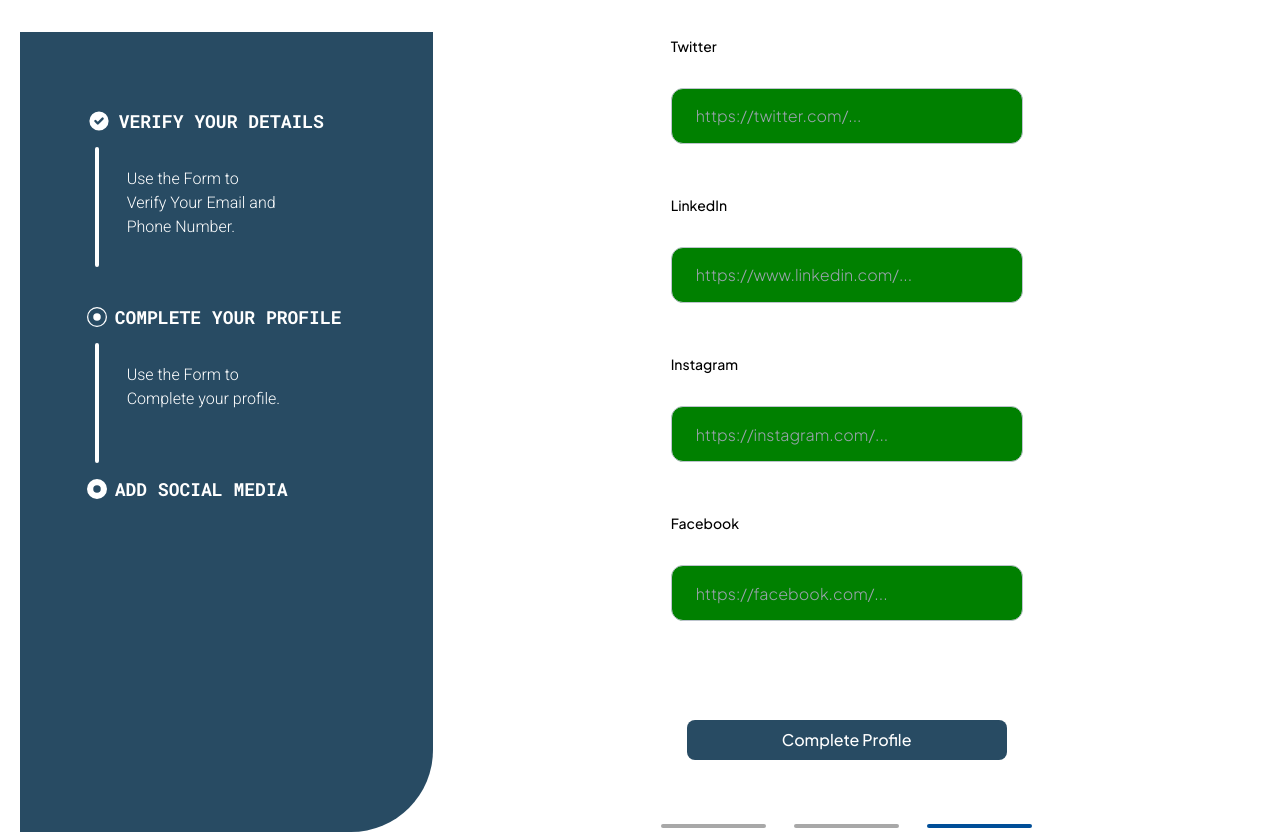
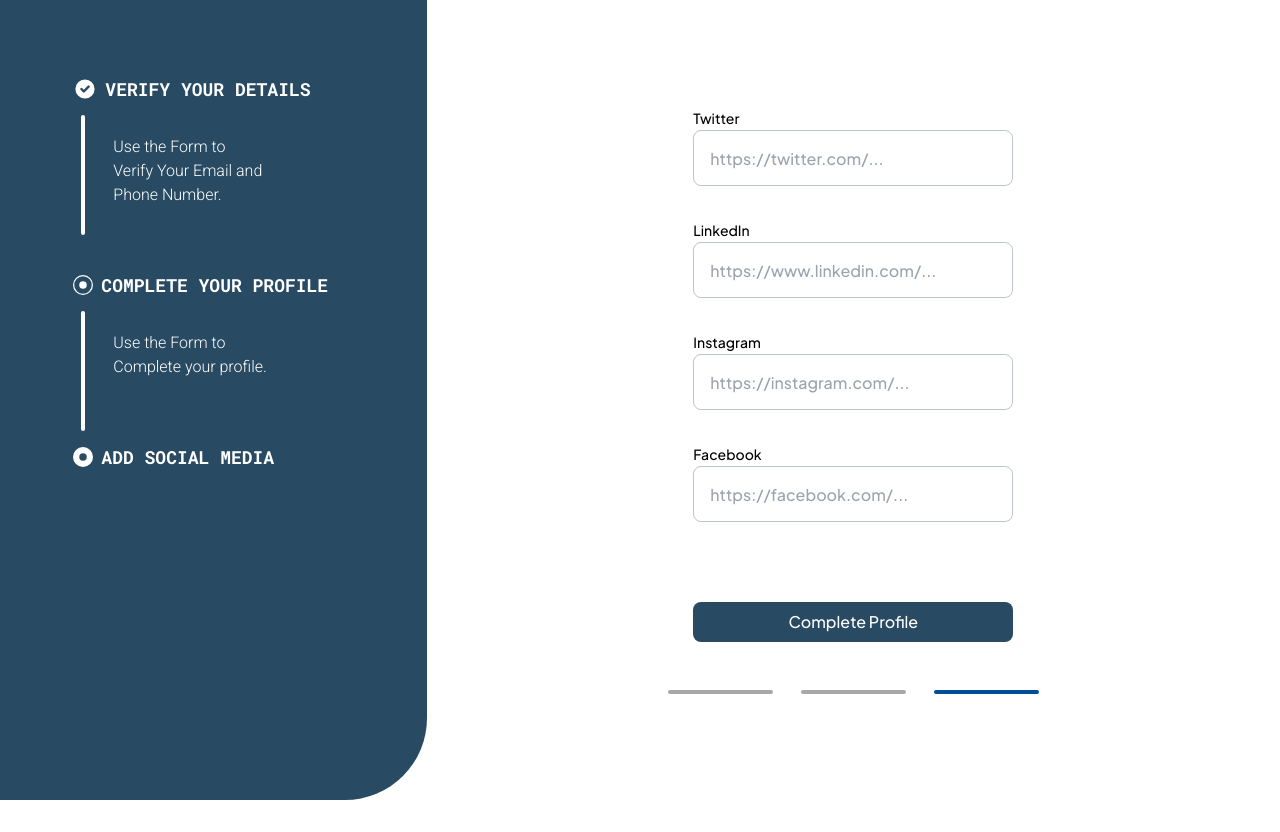
Before and after one commit to PreyeO/Recruit, a React (Vite) app: page /addsocials in a window 1280 px wide. After the commit the page ends 800 px from the top, so only its background shows below. Built offline with nearby package versions, Linux system fonts and the light colour scheme.

Commit message:
modified styles

```diff
--- a/src/App.tsx
+++ b/src/App.tsx
@@ -5,13 +5,13 @@ import Landing from "./Pages/LandingPage/Landing";
 import SignIn from "./Pages/Authentication/SignIn";
 import SignUp from "./Pages/Authentication/SignUp";
 import VerifyDetails from "./Pages/Authentication/VerifyDetails";
-import { Container } from "./Components/Styles/General/Container.styled";
-import CompleteProfile from './Pages/Authentication/SignUp'
-import AddSocials from './Pages/Authentication/AddSocials'
+// import { Container } from "./Components/Styles/General/Container.styled";
+import CompleteProfile from "./Pages/Authentication/CompleteProfile";
+import AddSocials from "./Pages/Authentication/AddSocials";
 
 function App() {
   return (
-    <Container>
+    <>
       <GlobalStyles />
       <BrowserRouter>
         <Routes>
@@ -23,8 +23,7 @@ function App() {
           <Route path="/addsocials" element={<AddSocials />} />
         </Routes>
       </BrowserRouter>
-      </Container>
-
+    </>
   );
 }
 
--- a/src/Components/Styles/Buttons/AuthButton.styled.tsx
+++ b/src/Components/Styles/Buttons/AuthButton.styled.tsx
@@ -1,16 +1,14 @@
 import styled from "styled-components";
 
-
 export const StyledAuthButtton = styled.button`
-background: var(--primary-btn-color);
-color:var(--primary-text-color);
-padding:0.5rem;
-width:20rem;
-border-radius:0.5rem;
-margin-top:1rem;
+  background: var(--primary-btn-color);
+  color: var(--primary-text-color);
+  padding: 0.5rem;
+  width: 20rem;
+  border-radius: 0.5rem;
 
   &:hover {
     background: var(--secondary-btn-color);
     cursor: pointer;
   }
-`
+`;
--- a/src/Components/Styles/General/Container.styled.tsx
+++ b/src/Components/Styles/General/Container.styled.tsx
@@ -1,11 +1,8 @@
 import styled from "styled-components";
 
-
-
-export const Container = styled.div `
-
-margin: 0 auto;
-max-width:100%;
-padding: 0 20px;
-padding-top:2rem;
-`
+export const Container = styled.div`
+  height: 100vh;
+  display: flex;
+  width: 100%;
+  justify-content: center;
+`;
--- a/src/Components/Styles/General/GlobalStyles.tsx
+++ b/src/Components/Styles/General/GlobalStyles.tsx
@@ -1,12 +1,12 @@
 import { createGlobalStyle } from "styled-components";
 
-const GlobalStyles= createGlobalStyle `
+const GlobalStyles = createGlobalStyle`
 
 *{
   box-sizing: border-box;
   margin: 0;
   padding: 0;
-  list-styling:none;
+  list-style:none;
   outline: 0;
   border: 0;
   text-decoration: none;
@@ -15,7 +15,7 @@ const GlobalStyles= createGlobalStyle `
 
 .body{
   width:100%;
-  height:100vh;
+  height:100%;
 }
 
 section{
@@ -26,6 +26,6 @@ section{
   padding:1.5rem
 }
 
-`
+`;
 
 export default GlobalStyles;
--- a/src/Components/Styles/Inputs/Input.styled.tsx
+++ b/src/Components/Styles/Inputs/Input.styled.tsx
@@ -1,26 +1,15 @@
 import styled from "styled-components";
 
 export const StyledInput = styled.input`
-<<<<<<< HEAD
-padding:0.5rem;
-width:20rem;
-border-radius:0.5rem;
-background:green;
-padding-left:1rem;
-margin-bottom:1.2rem;
-font-size: var(--font-size-sm);
-=======
   padding: 0.5rem;
-  width: 22rem;
+  width: 20rem;
+  border-radius: 0.5rem;
+  padding-left: 1rem;
+  margin-bottom: 2rem;
+  font-size: var(--font-size-sm);
+  border: 1px solid #bdc4cd;
   height: 56px;
-  border-radius: 12px;
-  border: 1px solid #bdc4cd;
-  color: #333;
-  font-weight: lighter;
-  padding: 8px 24px;
->>>>>>> 87c4a5a41ceb227c49c4f863471e17551a1192b5
-
-  ::placeholder {
+  font-size ::placeholder {
     color: #96a0ad;
   }
 `;
--- a/src/Components/UI/Inputs/TextInput.tsx
+++ b/src/Components/UI/Inputs/TextInput.tsx
@@ -1,21 +1,23 @@
-import{FC} from 'react';
-import { StyledInput } from '../../Styles/Inputs/Input.styled';
+import { FC } from "react";
+import { StyledInput } from "../../Styles/Inputs/Input.styled";
 
 interface Props {
-  placeholder:string,
-  type:string,
-  label:string,
-  id:any
+  placeholder: string;
+  type: string;
+  label: string;
+  id?: any;
 }
 
-const TextInput :FC <Props> = ({placeholder, type, label, id}) =>{
+const TextInput: FC<Props> = ({ placeholder, type, label, id }) => {
   return (
     <div>
-      <label htmlFor={id}>{label}</label>
-         <br />
-    <StyledInput type={type} placeholder={placeholder} id={id}/>
+      <label className="text-sm" htmlFor={id}>
+        {label}
+      </label>
+      <br />
+      <StyledInput type={type} placeholder={placeholder} id={id} />
     </div>
   );
-}
+};
 
-export default TextInput
+export default TextInput;
--- a/src/Pages/Authentication/AddSocials.tsx
+++ b/src/Pages/Authentication/AddSocials.tsx
@@ -1,36 +1,41 @@
 import { LineNav, TimelineNav } from "./TimelineNav";
 import TextInput from "../../Components/UI/Inputs/TextInput";
-import Button from "../../Components/UI/Buttons/Button";
+import { Container } from "../../Components/Styles/General/Container.styled";
+import AuthButton from "../../Components/UI/Buttons/AuthButton";
 
 type Props = {};
 
 const AddSocials = (props: Props) => {
   return (
-    <div className="flex w-full h-screen justify-center">
+    <Container>
       <TimelineNav />
-      <div className="basis-2/3 flex flex-col items-center justify-center gap-16 font-plusJakarta">
-        <div className="flex flex-col gap-8">
-          <div className="flex flex-col gap-2">
-            <p className="text-sm">Twitter</p>
-            <TextInput type="text" placeholder="https://twitter.com/..." />
-          </div>
-          <div className="flex flex-col gap-2">
-            <p className="text-sm">LinkedIn</p>
-            <TextInput type="text" placeholder="https://www.linkedin.com/..." />
-          </div>
-          <div className="flex flex-col gap-2">
-            <p className="text-sm">Instagram</p>
-            <TextInput type="text" placeholder="https://instagram.com/..." />
-          </div>
-          <div className="flex flex-col gap-2">
-            <p className="text-sm">Facebook</p>
-            <TextInput type="text" placeholder="https://facebook.com/..." />
-          </div>
+      <main className="basis-2/3 flex flex-col items-center justify-center gap-12 font-plusJakarta">
+        <div className="flex flex-col">
+          <TextInput
+            type="text"
+            placeholder="https://twitter.com/..."
+            label="Twitter"
+          />
+          <TextInput
+            type="text"
+            placeholder="https://www.linkedin.com/..."
+            label="LinkedIn"
+          />
+          <TextInput
+            type="text"
+            placeholder="https://instagram.com/..."
+            label="Instagram"
+          />
+          <TextInput
+            type="text"
+            placeholder="https://facebook.com/..."
+            label="Facebook"
+          />
         </div>
-        <Button>Complete Profile</Button>
+        <AuthButton label="Complete Profile" />
         <LineNav />
-      </div>
-    </div>
+      </main>
+    </Container>
   );
 };
 
--- a/src/Pages/Authentication/CompleteProfile.tsx
+++ b/src/Pages/Authentication/CompleteProfile.tsx
@@ -11,19 +11,22 @@ const CompleteProfile = (props: Props) => {
       <div className="basis-2/3 flex flex-col items-center justify-center gap-16 font-plusJakarta">
         <div className="flex flex-col gap-8">
           <div className="flex flex-col gap-2">
-            <p className="text-sm">Whatsapp phone number with country code</p>
             <div className="relative">
-              <TextInput type="number" placeholder="+234-123-4567-890" />
+              <TextInput
+                type="number"
+                placeholder="+234-123-4567-890"
+                label="Whatsapp phone number with country code"
+              />
               <span className="absolute right-6 top-5 bg-primary-btn rounded-[4px] cursor-pointer px-1 py-[2px] text-white text-[8px]">
                 Get Code
               </span>
             </div>
           </div>
           <div className="flex flex-col gap-2">
-            <p className="text-sm">Phone number OTP</p>
             <TextInput
               type="text"
               placeholder="Enter the code to your Whatsapp"
+              label="Phone number OTP"
             />
           </div>
         </div>
--- a/src/Pages/Authentication/SignUp.tsx
+++ b/src/Pages/Authentication/SignUp.tsx
@@ -1,29 +1,30 @@
-import {FC} from 'react';
-import AuthTitle from '../../Components/UI/Titles/AuthTitle';
-import AuthSpan from '../../Components/UI/Titles/AuthSpan';
-import SignupForm from '../../Components/UI/Forms/SignupForm';
-import { StyledUserAuth } from '../../Components/Styles/AuthPage/UserAuth.styled';
-import AuthImages from '../../Components/UI/Collage/AuthImages';
+import { FC } from "react";
+import AuthTitle from "../../Components/UI/Titles/AuthTitle";
+import AuthSpan from "../../Components/UI/Titles/AuthSpan";
+import SignupForm from "../../Components/UI/Forms/SignupForm";
+import { StyledUserAuth } from "../../Components/Styles/AuthPage/UserAuth.styled";
+import AuthImages from "../../Components/UI/Collage/AuthImages";
+import AuthImage from "../../assets/AuthImage.png";
 
 // interface Props {
 // }
 
-const SignUp :FC = () =>{
+const SignUp: FC = () => {
   return (
     <main>
       <StyledUserAuth>
         <div>
-          <AuthImages />
-          </div>
-          <div>
-        <AuthTitle title="Hello! Welcome."/>
-        <AuthSpan title="Create an accout below"/>
-        <SignupForm />
+          {/* <AuthImages /> */}
+          <img src={AuthImage} alt="image" />
+        </div>
+        <div>
+          <AuthTitle title="Hello! Welcome." />
+          <AuthSpan title="Create an accout below" />
+          <SignupForm />
         </div>
       </StyledUserAuth>
-
     </main>
   );
-}
+};
 
 export default SignUp;
```
Also changed, not shown: src/assets/AuthImage.png (added).
